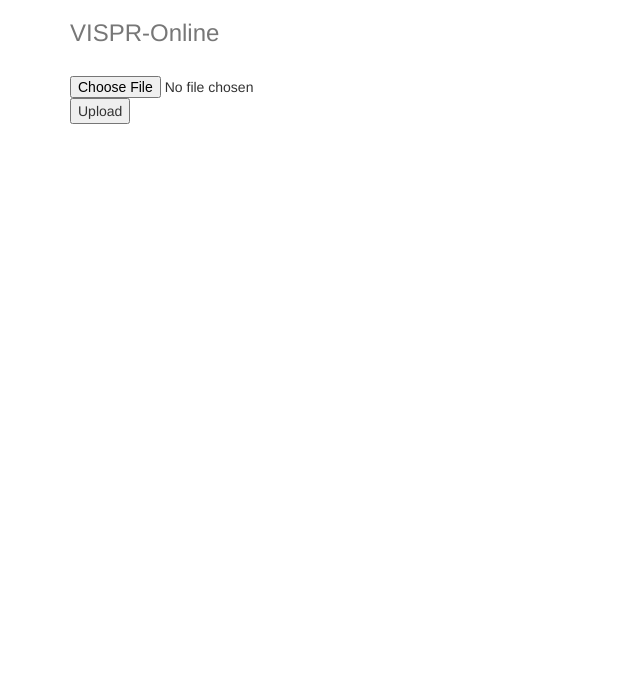
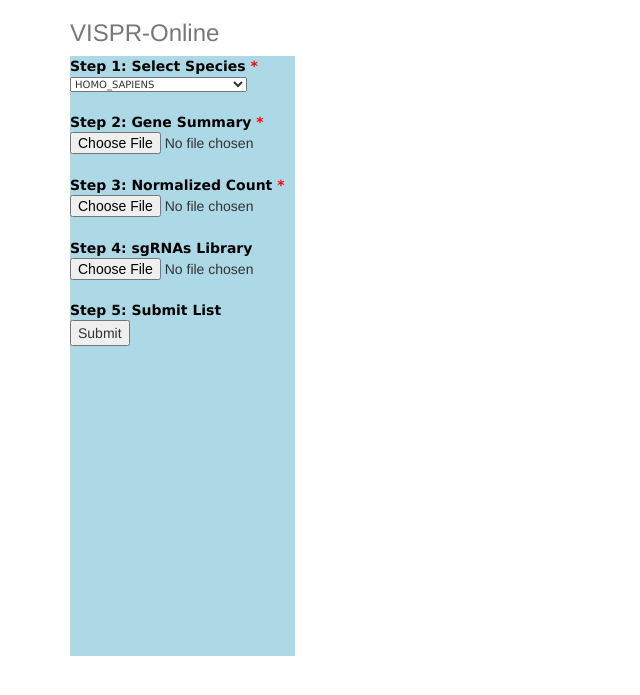
Before and after one commit to lemoncyb/VISPR-online, a Flask app: page / in a window 1280 px wide. Shown: the top 695 px of the page, without its empty margins (0-640 px from the left). Run offline with Flask 2, Linux system fonts and the light colour scheme; parts of the project's set-up code (start-up, migrations or seed data) failed here and were passed over; some libraries are stand-ins or nearby versions.

Commit message:
basic upload panel

```diff
--- a/vispr_screen/static/style.css
+++ b/vispr_screen/static/style.css
@@ -78,3 +78,29 @@ li.submenu {
     max-height: 500px;
     overflow-x: hidden;
 }
+
+#tabcontentcontainer{
+
+border-top: none;
+border-right: 1px solid #778;
+width: 225px;
+/* Insert Optional Height definition here to give all the content a unified height */
+
+border: 0px solid black;
+background: lightblue;
+}
+
+.tabcontent{
+display:block;
+}
+
+td.sidebar_subheader {
+    font-family: Verdana;
+    font-size: 12;
+    color: black;
+    font-weight: bold;
+}
+
+tr.spaceUnder>td {
+  padding-bottom: 1.5em;
+}
--- a/vispr_screen/templates/main.html
+++ b/vispr_screen/templates/main.html
@@ -9,7 +9,7 @@
     <link rel="stylesheet" href="//netdna.bootstrapcdn.com/bootstrap/3.1.1/css/bootstrap-theme.min.css">
     <script src="//netdna.bootstrapcdn.com/bootstrap/3.1.1/js/bootstrap.min.js">script></script>
 
-    <style>hr, h3 {padding-bottom: 20px;}canvas {background-color: #fffff;}</style>
+    <link rel="stylesheet" href="/static/style.css">
     <style>
     </style>
   </head>
@@ -21,10 +21,77 @@
         <h3 class="text-muted">VISPR-Online</h3>
       </div>
 
+      <DIV id="tabcontentcontainer" style="height: 600px">
+        <!--Upload div section-->
+        <div id="divUpload" class="tabcontent">
+
       <form method=post enctype=multipart/form-data>
-        <input type=file name=file>
-        <input type=submit value=Upload>
+
+      <table  border="0" cellpadding="2" width="100%" align="top" >
+        <tr>
+          <td class="sidebar_subheader">Step 1: Select Species <font color="red">*</font></td>
+        </tr>
+        <tr>
+          <td>
+            <p align="left" style="word-spacing: 0; line-height: 100%; text-indent: 0; margin: 0">
+              <font face="Verdana" size="1">
+                <select  ID="IDT" size="1" name="Identifier" >
+
+                  <option value ='HOMO_SAPIENS'>HOMO_SAPIENS</option>
+
+                  <option value ='ARABIDOPSIS_THALIANA'>ARABIDOPSIS_THALIANA</option>
+
+                  <option value ='SACCHAROMYCES_CEREVISIAE'>SACCHAROMYCES_CEREVISIAE</option>
+
+                  <option value ='CAENORHABDITIS_ELEGANS'>CAENORHABDITIS_ELEGANS</option>
+
+                  <option value ='DROSOPHILA_MELANOGASTER'>DROSOPHILA_MELANOGASTER</option>
+
+                  <option value ='MUS_MUSCULUS'>MUS_MUSCULUS</option>
+
+                  <option value ='RATTUS_NORVEGICUS'>RATTUS_NORVEGICUS</option>
+
+                  <option value="NA">Not Sure </option>
+
+                </select>
+              </font>
+            </p><br>
+          </td>
+        </tr>
+
+        <tr>
+          <td class="sidebar_subheader">Step 2: Gene Summary <font color="red">*</font></td>
+        </tr>
+        <tr class="spaceUnder">
+          <td><input type=file name=gene></td>
+        </tr>
+
+        <tr>
+          <td class="sidebar_subheader">Step 3: Normalized Count <font color="red">*</font></td>
+        </tr>
+        <tr class="spaceUnder">
+          <td><input type=file name=count></td>
+        </tr>
+
+        <tr>
+          <td class="sidebar_subheader">Step 4: sgRNAs Library</td>
+        </tr>
+        <tr>
+          <td><input type=file name=library></td>
+        </tr>
+
+        <tr><td>
+        <table>
+          <tr><td class="sidebar_subheader"><br>
+            Step 5: Submit List </td>
+          </tr></table>
+          <input type="submit" value="Submit">
+        </td></tr>
+
+      </table>
       </form>
+            </div>
+      </DIV>
     </div>
 
     <script>
```
